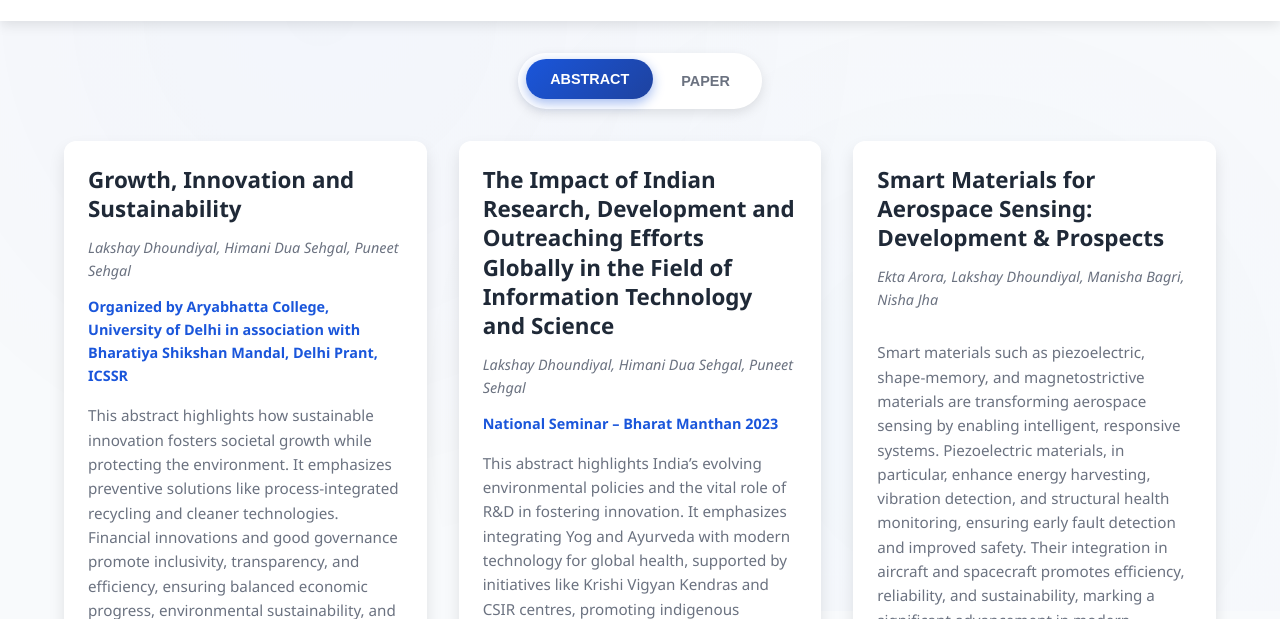
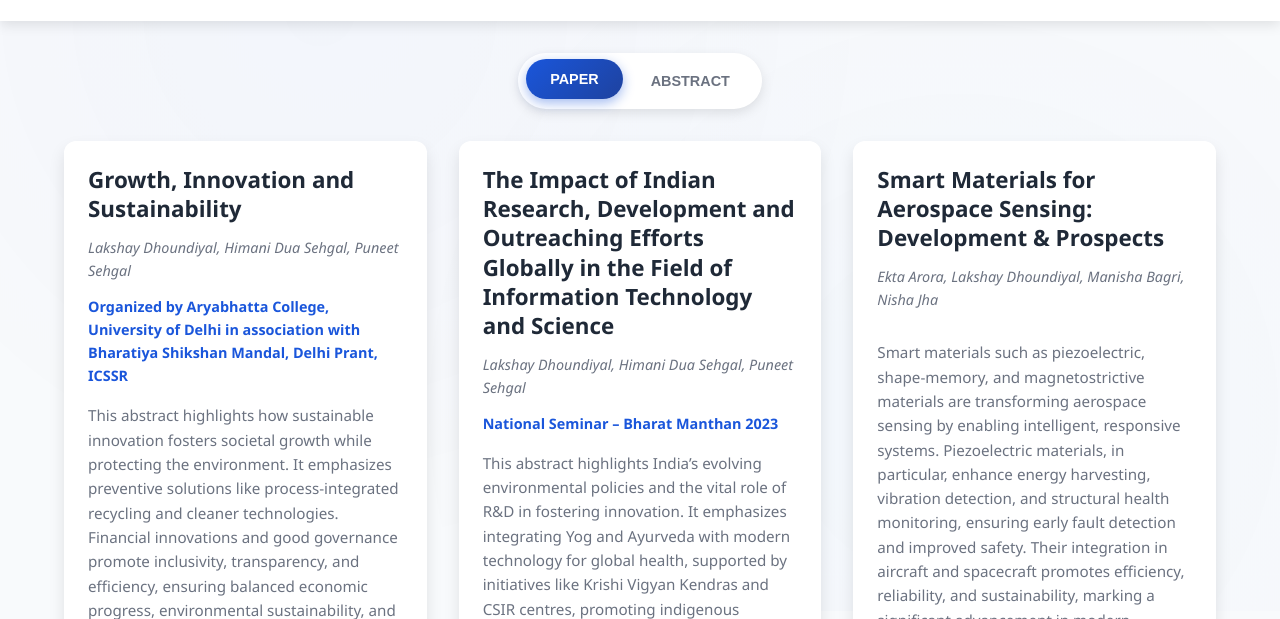
Before and after one commit to LakshayD02/Publications-Gallery-Website, a plain HTML site: page index.html in a window 1280 px wide. Shown: the part 181-800 px from the top of the page. Drawn offline with Linux system fonts and the light colour scheme.

Commit message:
Update index.html

```diff
--- a/index.html
+++ b/index.html
@@ -24,8 +24,8 @@
     <!-- Filter Buttons -->
     <div class="filter-container">
         <div class="filter-buttons">
-            <button class="filter-btn active" data-filter="abstract">ABSTRACT</button>
-            <button class="filter-btn" data-filter="paper">PAPER</button>
+            <button class="filter-btn active" data-filter="paper">PAPER</button>
+            <button class="filter-btn" data-filter="abstract">ABSTRACT</button>
         </div>
     </div>
 
```
